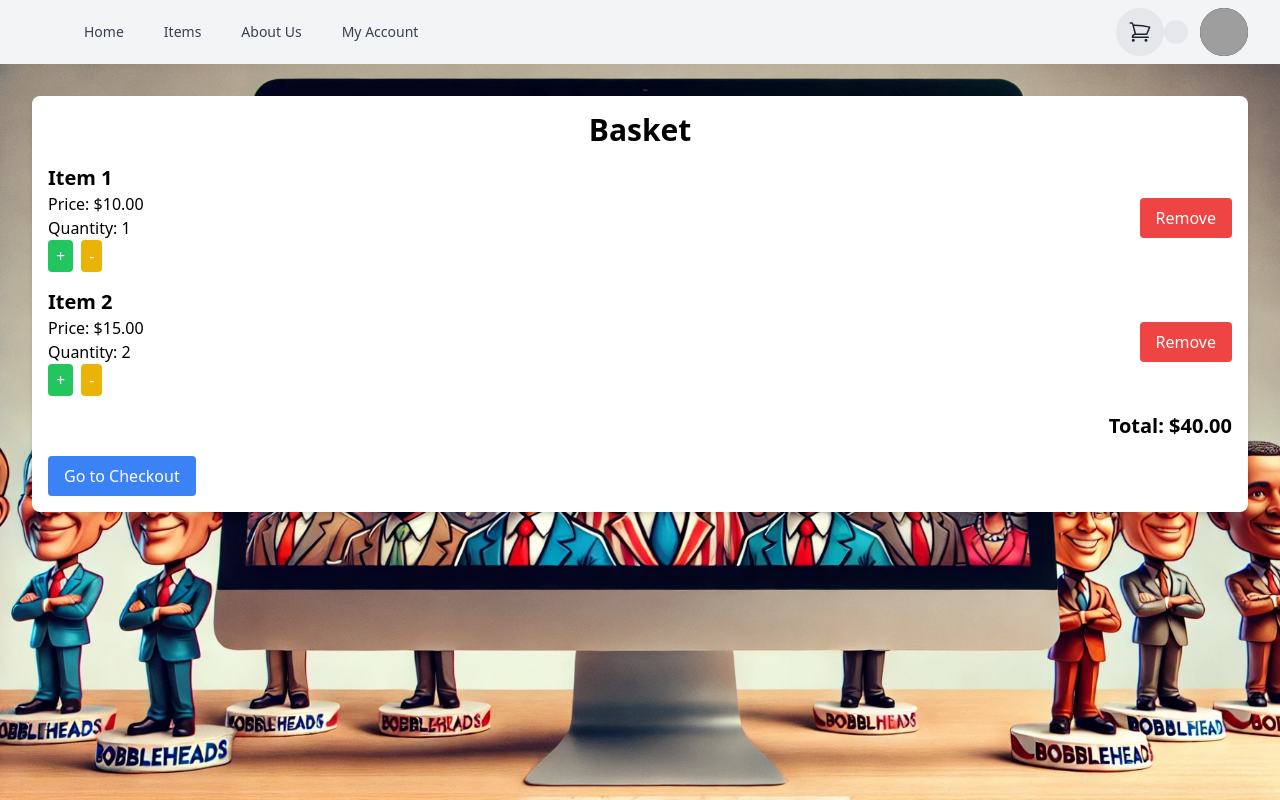
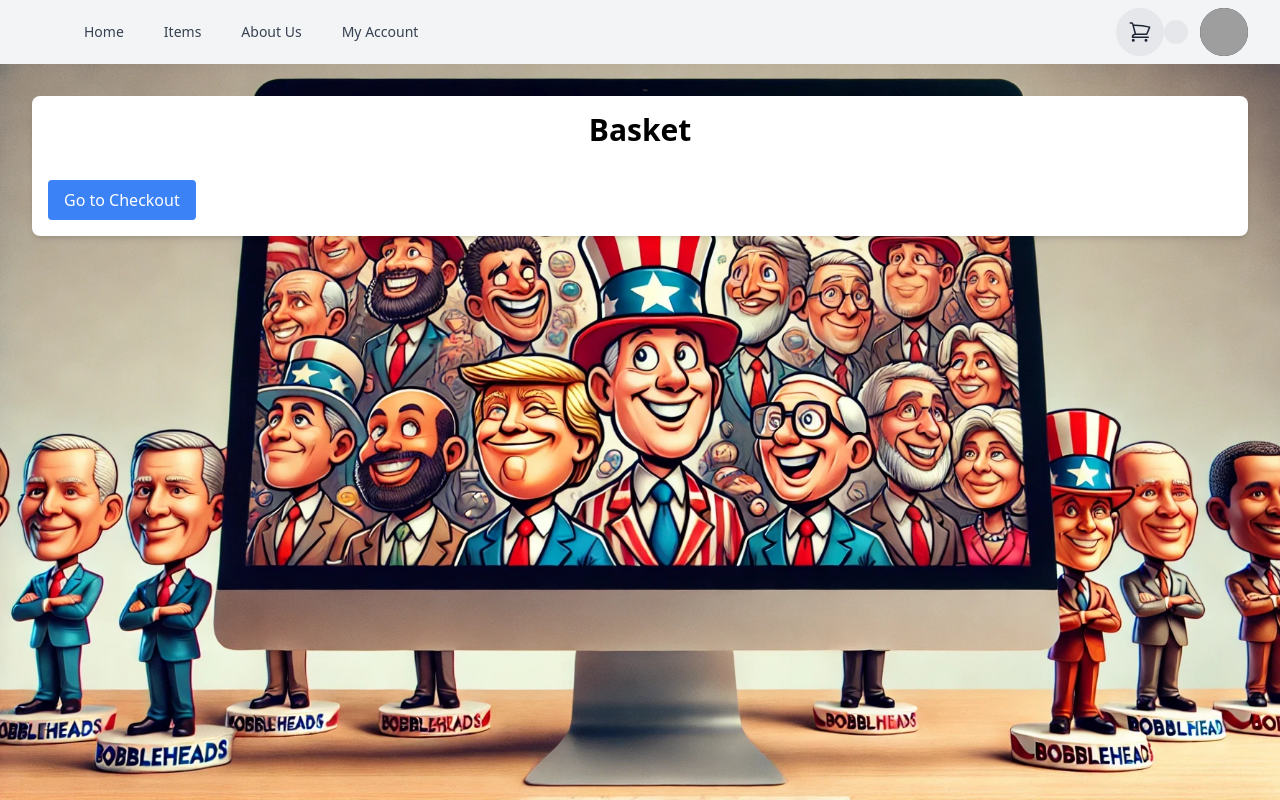
Before and after one commit to AlexGoesCode/twisted-ecommerce-app, a React (Vite) app in the folder client/: page /basket in a window 1280 px wide. Built offline with nearby package versions, Linux system fonts and the light colour scheme; grey boxes are pictures that could not be loaded.

Commit message:
before adding shop.cart logic

```diff
--- a/client/src/components/ShoppingCart.tsx
+++ b/client/src/components/ShoppingCart.tsx
@@ -1,10 +1,8 @@
 import { useState } from 'react';
+import { useAuth } from '../context/AuthContext';
 
 function ShoppingCart() {
-  const [cartItems, setCartItems] = useState([
-    { id: 1, name: 'Item 1', price: 10.0, quantity: 1 },
-    { id: 2, name: 'Item 2', price: 15.0, quantity: 2 },
-  ]);
+  const { user } = useAuth();
 
   const handleCheckout = () => {
     // Implement checkout logic here
@@ -12,58 +10,58 @@ function ShoppingCart() {
   };
 
   const handleRemoveItem = (id: number) => {
-    setCartItems(cartItems.filter((item) => item.id !== id));
+    // setCartItems(cartItems.filter((item) => item.id !== id));
   };
 
   const increaseQuantity = (id: number) => {
-    setCartItems(
-      cartItems.map((item) =>
-        item.id === id ? { ...item, quantity: item.quantity + 1 } : item
-      )
-    );
+    // setCartItems(
+    //   cartItems.map((item) =>
+    //     item.id === id ? { ...item, quantity: item.quantity + 1 } : item
+    //   )
+    // );
   };
 
   const decreaseQuantity = (id: number) => {
-    setCartItems(
-      cartItems.map((item) =>
-        item.id === id && item.quantity > 1
-          ? { ...item, quantity: item.quantity - 1 }
-          : item
-      )
-    );
+    // setCartItems(
+    //   cartItems.map((item) =>
+    //     item.id === id && item.quantity > 1
+    //       ? { ...item, quantity: item.quantity - 1 }
+    //       : item
+    //   )
+    // );
   };
 
-  const totalPrice = cartItems.reduce(
-    (total, item) => total + item.price * item.quantity,
-    0
-  );
+  // const totalPrice = cartItems.reduce(
+  //   (total, item) => total + item.price * item.quantity,
+  //   0
+  // );
 
   return (
     <div className='container mx-auto p-4'>
       <div className='bg-white shadow-md rounded-lg p-4'>
         <h1 className='text-3xl text-center font-bold mb-4'>Basket</h1>
-        {cartItems.length === 0 ? (
+        {user?.shoppingCart.length === 0 ? (
           <p>Your shopping cart is empty.</p>
         ) : (
           <div>
-            {cartItems.map((item) => (
+            {user?.shoppingCart.map((item) => (
               <div
-                key={item.id}
+                key={item._id}
                 className='flex justify-between items-center mb-4'
               >
                 <div>
                   <h2 className='text-xl font-semibold'>{item.name}</h2>
                   <p>Price: ${item.price.toFixed(2)}</p>
-                  <p>Quantity: {item.quantity}</p>
+                  {/* <p>Quantity: {item.}</p> */}
                   <div className='flex items-center'>
                     <button
-                      onClick={() => increaseQuantity(item.id)}
+                      // onClick={() => increaseQuantity(item.id)}
                       className='bg-green-500 text-white px-2 py-1 rounded mr-2'
                     >
                       +
                     </button>
                     <button
-                      onClick={() => decreaseQuantity(item.id)}
+                      // onClick={() => decreaseQuantity(item.id)}
                       className='bg-yellow-500 text-white px-2 py-1 rounded'
                     >
                       -
@@ -71,7 +69,7 @@ function ShoppingCart() {
                   </div>
                 </div>
                 <button
-                  onClick={() => handleRemoveItem(item.id)}
+                  // onClick={() => handleRemoveItem(item.id)}
                   className='bg-red-500 text-white px-4 py-2 rounded'
                 >
                   Remove
@@ -79,7 +77,7 @@ function ShoppingCart() {
               </div>
             ))}
             <div className='text-right font-bold text-xl'>
-              Total: ${totalPrice.toFixed(2)}
+              {/* Total: ${totalPrice.toFixed(2)} */}
             </div>
             <button
               onClick={handleCheckout}
```
